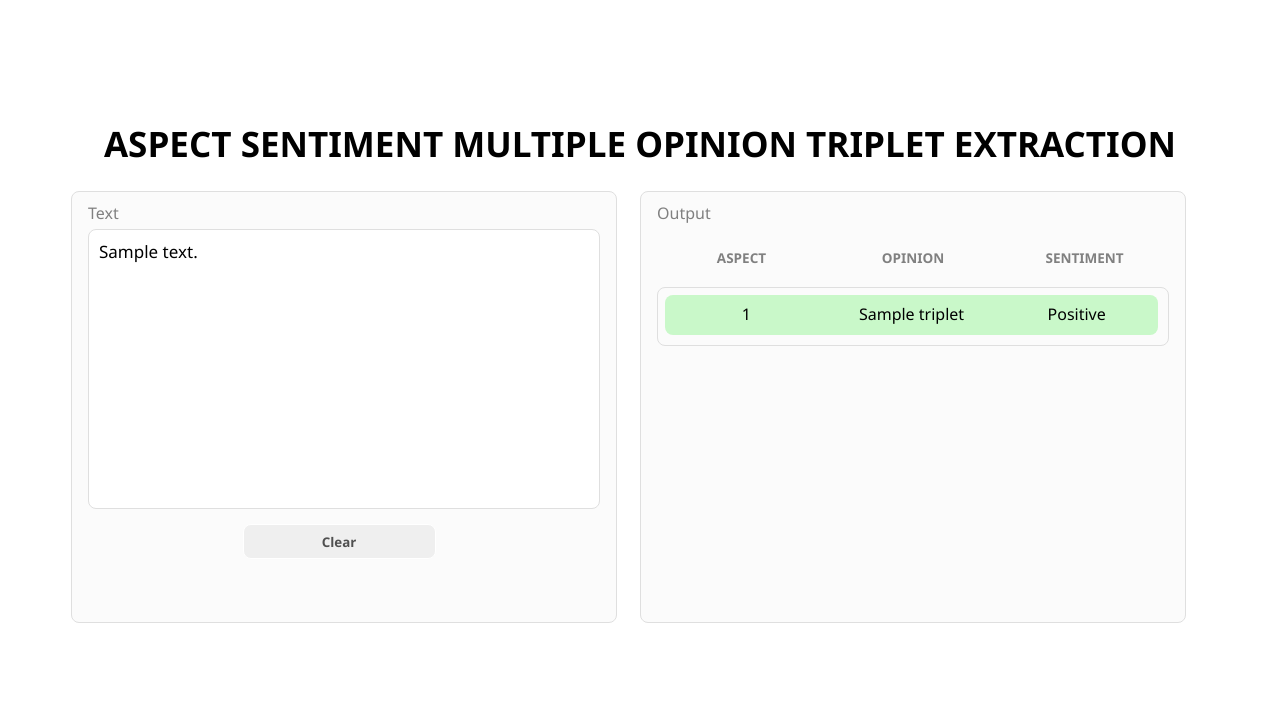
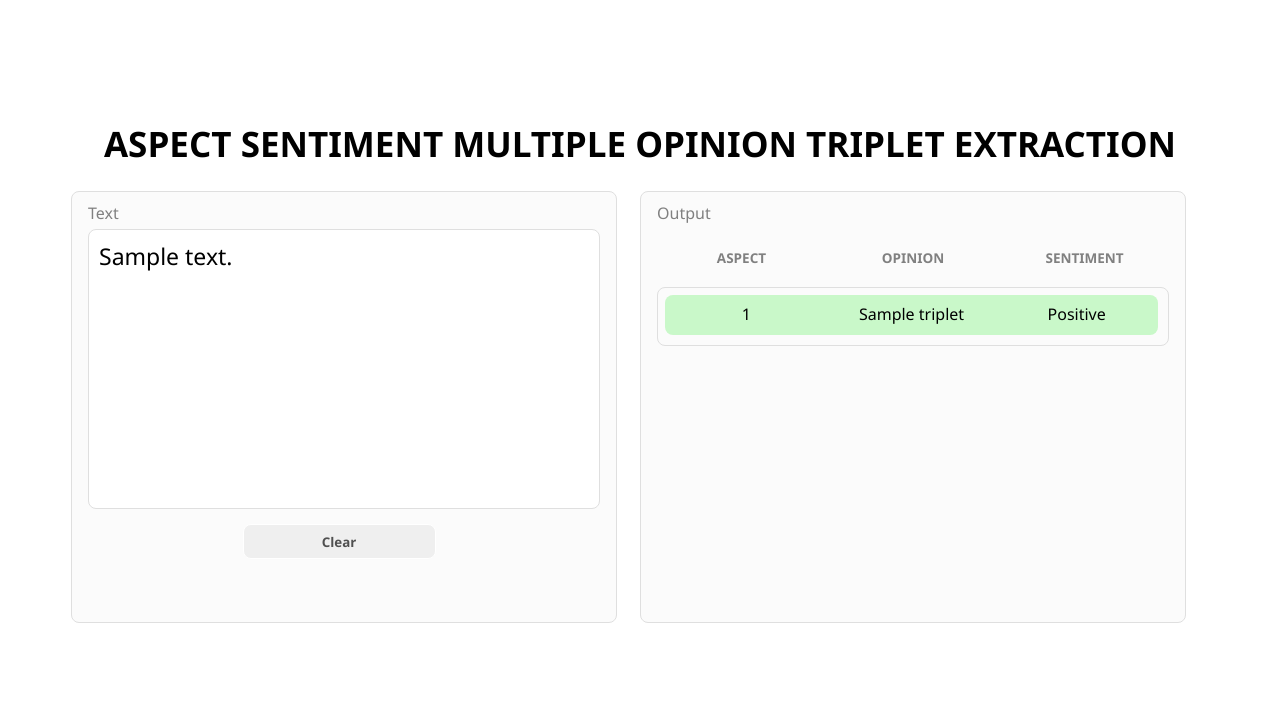
Before and after one commit to Sajith17/ASMOTE, a Flask app: template templates/main.html in a window 1280 px wide. Shown: the top 709 px of the page. Run offline with Flask 3, Linux system fonts and the light colour scheme; the template is opened without the code that fills it: most values are stand-ins (such as "Sample title", 1, 10 or a date in 2020); parts of the project's set-up code (start-up, migrations or seed data) failed here and were passed over.

Commit message:
text input font size change

```diff
--- a/static/main.css
+++ b/static/main.css
@@ -44,9 +44,7 @@ body {
     height: 50vh;
 }
 
-/* .main-object-2{
-    height: 328px;
-} */
+
 
 .main-object-text {
     color: gray;
@@ -59,7 +57,7 @@ body {
     border-radius: 8px;
     height: 280px;
     width: 100%;
-    font-size: 17px;
+    font-size: 23px;
     resize: none;
     padding: 10px;
     margin-bottom: 15px;
--- a/static/main.js
+++ b/static/main.js
@@ -1,4 +1,3 @@
 function clearValue() {
-    console.log("Hello");
     document.getElementById("text-input").value = "";
   }
```
